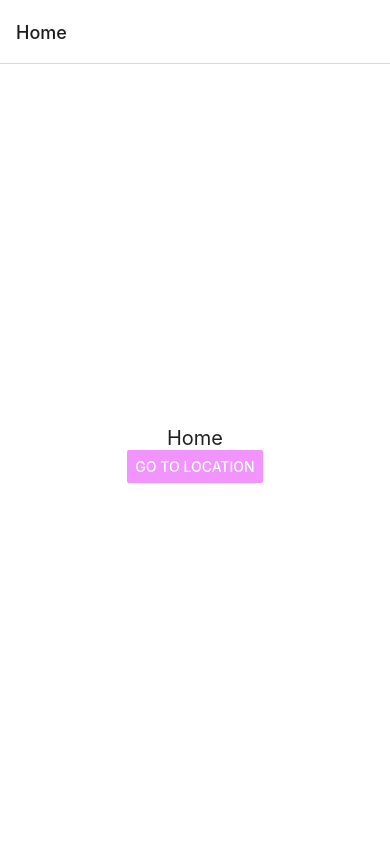
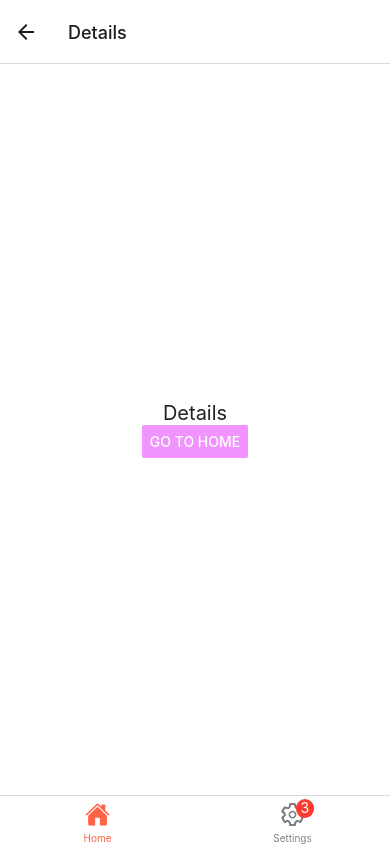
Before and after one commit to sotopro/Sm6_Sesion_01_RNative04, a React Native app: screen /Details in a window 390 px wide. Built offline with nearby package versions, Linux system fonts and the light colour scheme.

Commit message:
[feature] - create bootom tab % stack navigation

```diff
--- a/App.js
+++ b/App.js
@@ -8,10 +8,13 @@
 
 import React from 'react';
 import Location from './src/scenes/location';
-import {Button} from 'react-native';
 import {NavigationContainer} from '@react-navigation/native';
 import {createNativeStackNavigator} from '@react-navigation/native-stack';
+import {createBottomTabNavigator} from '@react-navigation/bottom-tabs';
+import Ionicons from 'react-native-vector-icons/Ionicons';
 import Home from './src/scenes/home';
+import Settings from './src/scenes/settings';
+import Details from './src/scenes/details';
 
 const sliders = [
   {
@@ -34,30 +37,55 @@ const sliders = [
   },
 ];
 
-const Stack = createNativeStackNavigator();
+const HomeStack = createNativeStackNavigator();
+const SettingsStack = createNativeStackNavigator();
+
+const Tab = createBottomTabNavigator();
+
+const HomeStackScreen = () => {
+  return (
+    <HomeStack.Navigator>
+      <HomeStack.Screen name="Home" component={Home} />
+      <HomeStack.Screen name="Location" component={Location} />
+      <SettingsStack.Screen name="Details" component={Details} />
+    </HomeStack.Navigator>
+  );
+};
+
+const SettingsStackScreen = () => {
+  return (
+    <SettingsStack.Navigator>
+      <SettingsStack.Screen name="Settings" component={Settings} />
+      <SettingsStack.Screen name="Details" component={Details} />
+    </SettingsStack.Navigator>
+  );
+};
 const App = () => {
   return (
     <NavigationContainer>
-      <Stack.Navigator initialRouteName="Home">
-        <Stack.Screen name="Home" component={Home} />
-        <Stack.Screen
-          name="Location"
-          options={({route}) => ({
-            title: route.params.id,
-            headerStyle: {backgroundColor: '#f4511e'},
-            headerTintColor: '#ffffff',
-            headerTitleStyle: {fontWeight: 'bold'},
-            headerRight: () => (
-              <Button
-                onPress={() => alert('This is a button!')}
-                title="Info"
-                color="#212121"
-              />
-            ),
-          })}>
-          {props => <Location {...props} extraData={sliders} />}
-        </Stack.Screen>
-      </Stack.Navigator>
+      <Tab.Navigator
+        screenOptions={({route}) => ({
+          tabBarIcon: ({focused, color, size}) => {
+            let iconName;
+
+            if (route.name === 'Home') {
+              iconName = focused ? 'ios-home' : 'ios-home-outline';
+            } else if (route.name === 'Settings') {
+              iconName = focused ? 'ios-settings' : 'ios-settings-outline';
+            }
+            return <Ionicons name={iconName} size={size} color={color} />;
+          },
+          tabBarActiveTintColor: 'tomato',
+          tabBarInactiveTintColor: 'gray',
+          headerShown: false,
+        })}>
+        <Tab.Screen name="Home" component={HomeStackScreen} />
+        <Tab.Screen
+          name="Settings"
+          options={{tabBarBadge: 3}}
+          component={SettingsStackScreen}
+        />
+      </Tab.Navigator>
     </NavigationContainer>
   );
 };
--- a/package.json
+++ b/package.json
@@ -10,6 +10,7 @@
     "lint": "eslint ."
   },
   "dependencies": {
+    "@react-navigation/bottom-tabs": "^6.0.9",
     "@react-navigation/native": "^6.0.6",
     "@react-navigation/native-stack": "^6.2.5",
     "@voximplant/react-native-foreground-service": "^2.0.0",
@@ -19,7 +20,8 @@
     "react-native-geolocation-service": "^5.3.0-beta.3",
     "react-native-maps": "^0.29.3",
     "react-native-safe-area-context": "^3.3.2",
-    "react-native-screens": "^3.9.0"
+    "react-native-screens": "^3.9.0",
+    "react-native-vector-icons": "^9.0.0"
   },
   "devDependencies": {
     "@babel/core": "^7.12.9",
--- /dev/null
+++ b/src/scenes/details/index.js
@@ -0,0 +1,36 @@
+import React from 'react';
+import {View, Text, StyleSheet, Button} from 'react-native';
+
+const Details = ({navigation}) => {
+  console.warn({navigation});
+  return (
+    <View style={styles.container}>
+      <Text style={styles.title}>Details</Text>
+      <Button
+        color="#f194ff"
+        title="Go to Home"
+        onPress={() =>
+          navigation.navigate('Home', {
+            id: '1',
+            routeName: 'Home',
+          })
+        }
+      />
+    </View>
+  );
+};
+
+const styles = StyleSheet.create({
+  container: {
+    flex: 1,
+    backgroundColor: '#fff',
+    justifyContent: 'center',
+    alignItems: 'center',
+  },
+  title: {
+    fontSize: 20,
+    color: '#212121',
+  },
+});
+
+export default Details;
--- a/src/scenes/location/index.js
+++ b/src/scenes/location/index.js
@@ -17,7 +17,7 @@ import VIForegroundService from '@voximplant/react-native-foreground-service';
 
 const {width, height} = Dimensions.get('window');
 const Location = ({route, navigation}) => {
-  const {id, routeName} = route.params;
+  const {id, routeName} = route.params || {};
   console.warn({id, routeName});
   console.warn({navigation});
   const [dark, setDark] = useState(false);
--- /dev/null
+++ b/src/scenes/settings/index.js
@@ -0,0 +1,36 @@
+import React from 'react';
+import {View, Text, StyleSheet, Button} from 'react-native';
+
+const Settings = ({navigation}) => {
+  console.warn({navigation});
+  return (
+    <View style={styles.container}>
+      <Text style={styles.title}>Settings</Text>
+      <Button
+        color="#f194ff"
+        title="Go to Home"
+        onPress={() =>
+          navigation.navigate('Home', {
+            id: '1',
+            routeName: 'Home',
+          })
+        }
+      />
+    </View>
+  );
+};
+
+const styles = StyleSheet.create({
+  container: {
+    flex: 1,
+    backgroundColor: '#fff',
+    justifyContent: 'center',
+    alignItems: 'center',
+  },
+  title: {
+    fontSize: 20,
+    color: '#212121',
+  },
+});
+
+export default Settings;
```
Also changed, not shown: 2 other files (tests, documents, lock files or other folders).
